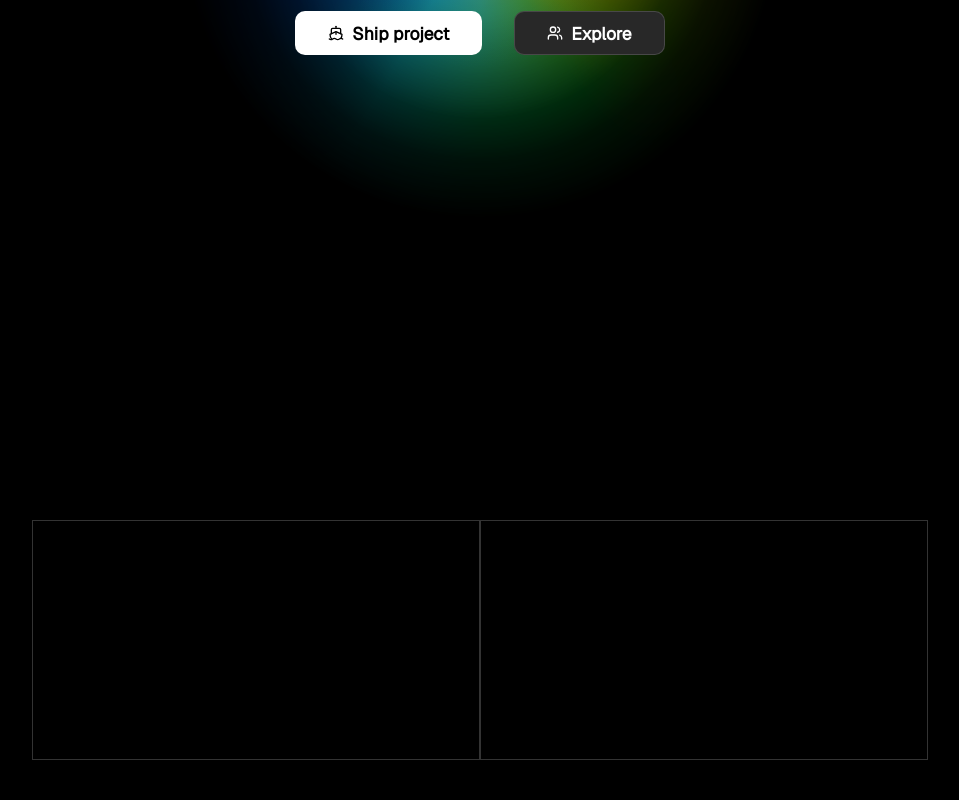
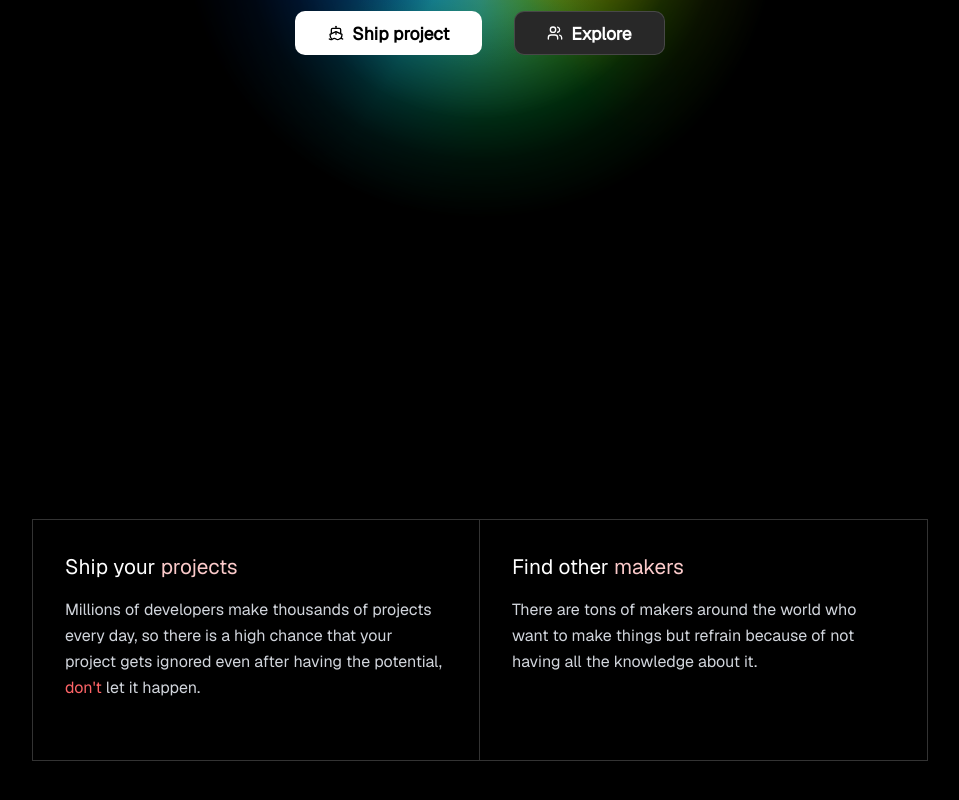
Before and after one commit to Cohortize/site, a React (Vite) app: page / in a window 1280 px wide. Shown: the part 560-1360 px from the top of the page, without its empty margins (160-1119 px from the left). Built offline with nearby package versions, Linux system fonts and the light colour scheme.

Commit message:
added gsap and updated npm

```diff
--- a/package.json
+++ b/package.json
@@ -12,6 +12,7 @@
   "dependencies": {
     "@font/nunito": "^1.0.3",
     "@fontsource/montserrat": "^5.2.6",
+    "@gsap/react": "^2.1.2",
     "@hookform/resolvers": "^5.0.1",
     "@radix-ui/react-accordion": "^1.2.10",
     "@radix-ui/react-alert-dialog": "^1.1.13",
--- a/src/components/homepage/path.tsx
+++ b/src/components/homepage/path.tsx
@@ -2,10 +2,22 @@ const Path = () => {
     return (
         <div className="min-h-screen w-full bg-black flex items-center px-4 sm:px-8 lg:px-16 xl:px-20 py-8 sm:py-16">
             <div className="max-w-7xl w-full mx-auto flex flex-col lg:flex-row gap-8 sm:gap-12 lg:gap-32 xl:gap-40 justify-center items-center">
-                <div className="w-full max-w-4xl flex flex-row">
-                    <div className="h-32 sm:h-48 md:h-56 lg:h-60 w-1/2 border border-white/20">
+                <div className="w-full max-w-4xl flex flex-row border border-white/20">
+                    <div className="h-auto min-h-32 sm:min-h-48 md:min-h-56 lg:min-h-60 w-1/2 border-r border-white/20 p-3 sm:p-4 md:p-6 lg:p-8 flex flex-col justify-start">
+                        <h3 className="text-white text-sm sm:text-base md:text-lg lg:text-xl xl:text-[1.3rem] font-medium mb-2 sm:mb-3 md:mb-4">
+                            Ship your <span className="text-[#fbcaca]">projects</span>
+                        </h3>
+                        <p className="text-gray-300 text-xs sm:text-sm md:text-base lg:text-base leading-relaxed">
+                            Millions of developers make thousands of projects every day, so there is a high chance that your project gets ignored even after having the potential, <span className="text-red-400">don't</span> let it happen.
+                        </p>
                     </div>
-                    <div className="h-32 sm:h-48 md:h-56 lg:h-60 w-1/2 border border-white/20">
+                    <div className="h-auto min-h-32 sm:min-h-48 md:min-h-56 lg:min-h-60 w-1/2 p-3 sm:p-4 md:p-6 lg:p-8 flex flex-col justify-start">
+                        <h3 className="text-white text-sm sm:text-base md:text-lg lg:text-xl xl:text-[1.3rem] font-medium mb-2 sm:mb-3 md:mb-4">
+                            Find other <span className="text-[#fbcaca]">makers</span>
+                        </h3>
+                        <p className="text-gray-300 text-xs sm:text-sm md:text-base lg:text-base leading-relaxed">
+                            There are tons of makers around the world who want to make things but refrain because of not having all the knowledge about it.
+                        </p>
                     </div>
                 </div>
             </div>
```
Also changed, not shown: 1 other file (tests, documents, lock files or other folders).
